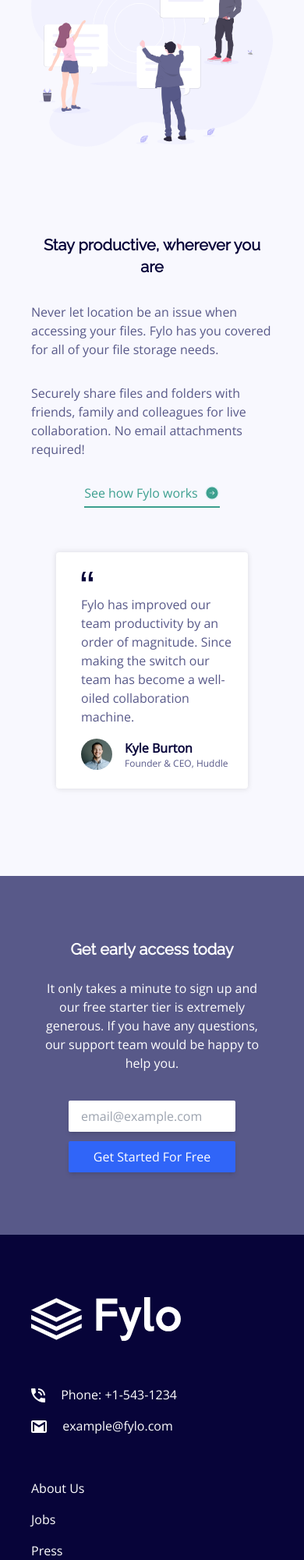
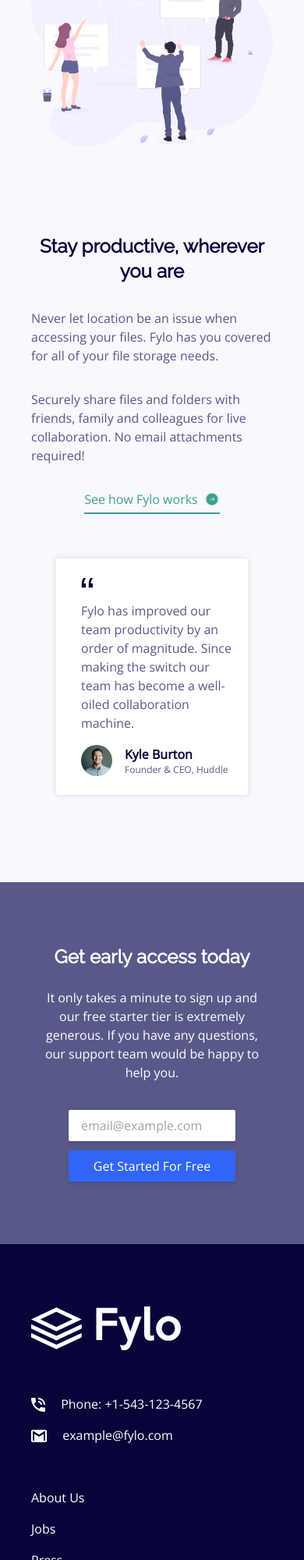
Before and after one commit to theGZMN/fylo-landing-page, a website: page index.html in a window 390 px wide. Shown: the part 1220-3220 px from the top of the page at 78% size. Drawn offline with nearby package versions, Linux system fonts and the light colour scheme.

Commit message:
Move index.html from src/ directory to the root directory

```diff
--- a/src/index.html
+++ b/index.html
@@ -69,7 +69,7 @@
           <div class="space-y-16">
             <!-- Article Description -->
             <div class=" container mx-auto space-y-8">
-              <h3 class=" font-raleway text-xl font-extrabold text-veryDarkBlue md:text-2xl md:leading-normal lg:text-3xl xl:text-4xl">
+              <h3 class=" font-raleway font-extrabold text-veryDarkBlue text-2xl md:leading-normal lg:text-3xl xl:text-4xl">
                 Stay productive, wherever you are
               </h3>
               <p class=" text-desBlue text-left lg:max-w-md">
@@ -118,7 +118,7 @@
       <div class="container mx-auto text-center py-20 px-10 text-white grid grid-cols-1 items-center gap-9 md:grid-cols-2 md:text-left md:px-6">
         <!-- CTA Text -->
         <div class="space-y-6 px-2 md:space-y-4 md:px-0">
-          <h3 class="text-xl font-extrabold font-raleway md:text-2xl lg:text-3xl">
+          <h3 class="font-extrabold font-raleway text-2xl lg:text-3xl">
             Get early access today
           </h3>
           <p class="lg:max-w-md">
@@ -140,12 +140,12 @@
         <!-- Footer Logo -->
         <img class="w-48 mb-14" src="/img/logo-white.svg" alt="logo">
         <!-- Footer Links -->
-        <div class="grid grid-cols-1 gap-14 justify-between md:grid-cols-3 lg:grid-cols-4">
+        <div class="grid grid-cols-1 gap-14 justify-between md:grid-cols-mdFooter lg:grid-cols-lgFooter">
           <!-- 1st Part -->
           <div class="space-y-4">
             <p>
               <img class="inline-block mr-4" src="/img/icon-phone.svg" alt="">
-              Phone: +1-543-1234
+              Phone: +1-543-123-4567
             </p>
             <p>
               <img class="inline-block mr-4" src="/img/icon-email.svg" alt="">
```
